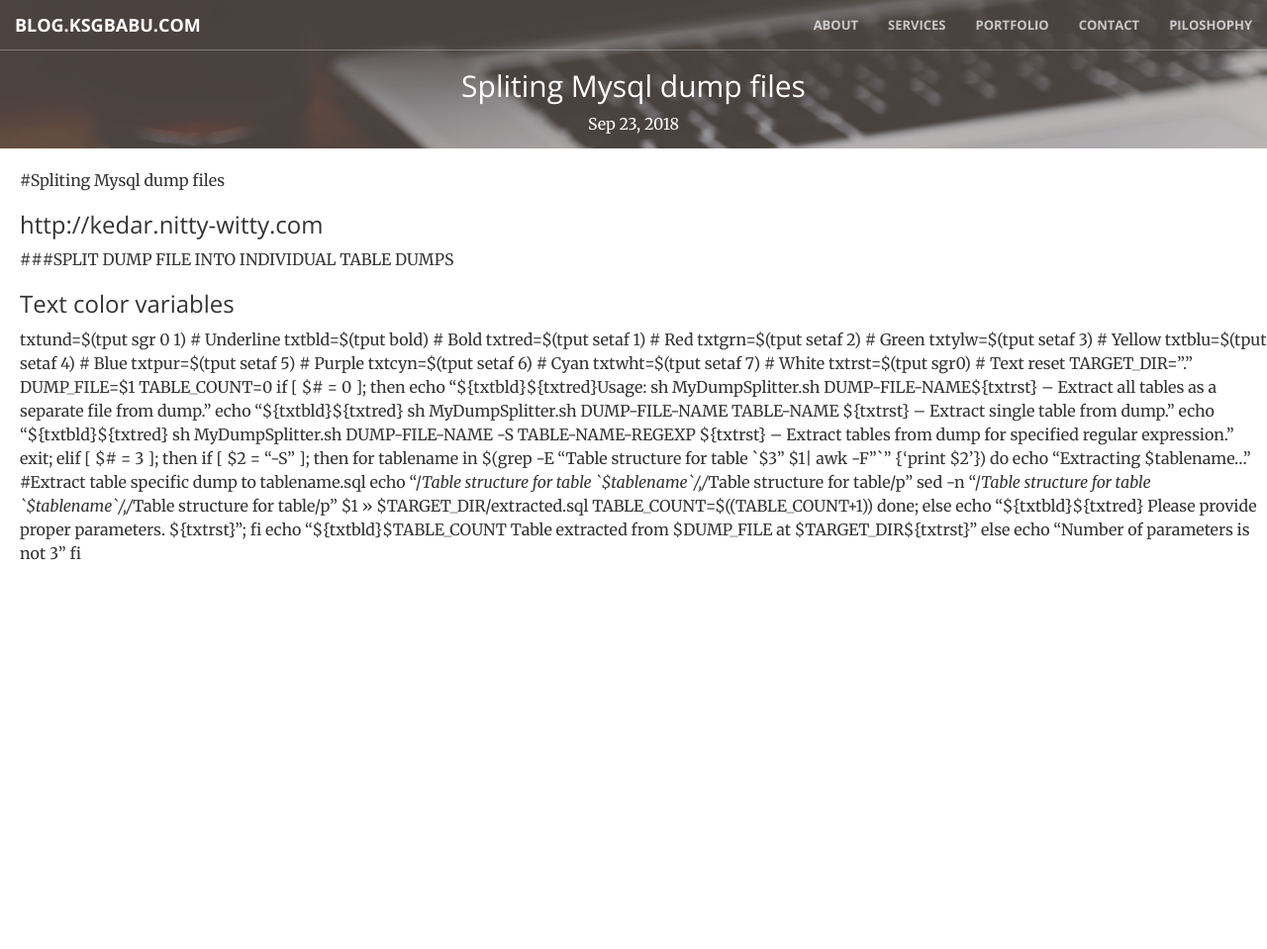
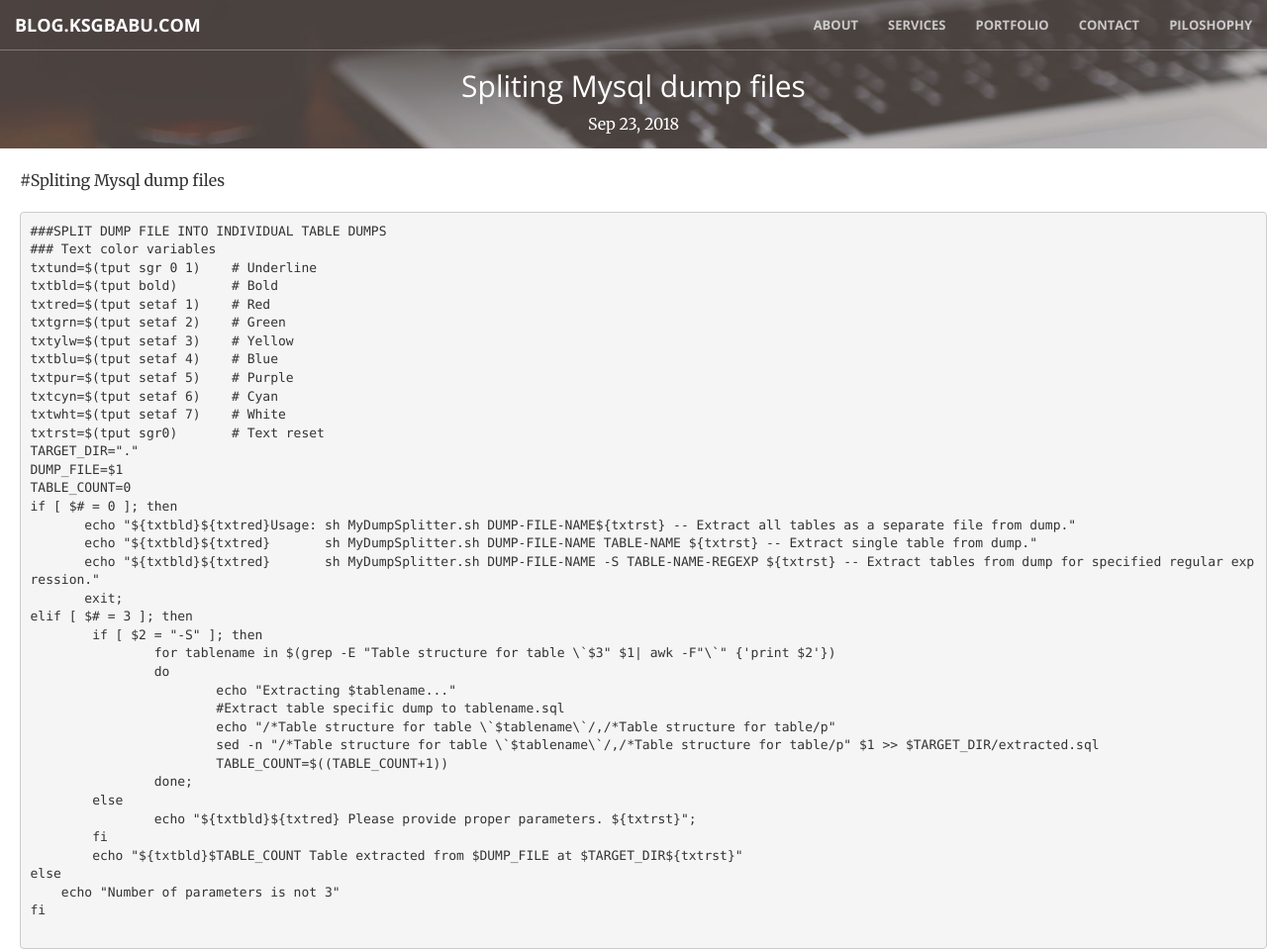
Before and after one commit to ksgbabu/ksgbabu.github.io, a Jekyll site: the page built from _posts/sept-2018/2018-09-23-splitting-mysql-dump-files.md, in a window 1280 px wide and 959 px high. Shown: the whole window at 99% size. Built offline with Jekyll 4.4.1, drawn with Linux system fonts in a browser that asks for light colours; some of the changed lines change nothing that is shown.

Commit message:
Splitting mysql dump files

````diff
--- a/_posts/sept-2018/2018-09-23-splitting-mysql-dump-files.md
+++ b/_posts/sept-2018/2018-09-23-splitting-mysql-dump-files.md
@@ -5,7 +5,7 @@
 
 #Spliting Mysql dump files
 
-### http://kedar.nitty-witty.com
+```
 ###SPLIT DUMP FILE INTO INDIVIDUAL TABLE DUMPS
 ### Text color variables
 txtund=$(tput sgr 0 1)    # Underline
@@ -43,3 +43,5 @@
 else
     echo "Number of parameters is not 3"
 fi
+
+```
````
